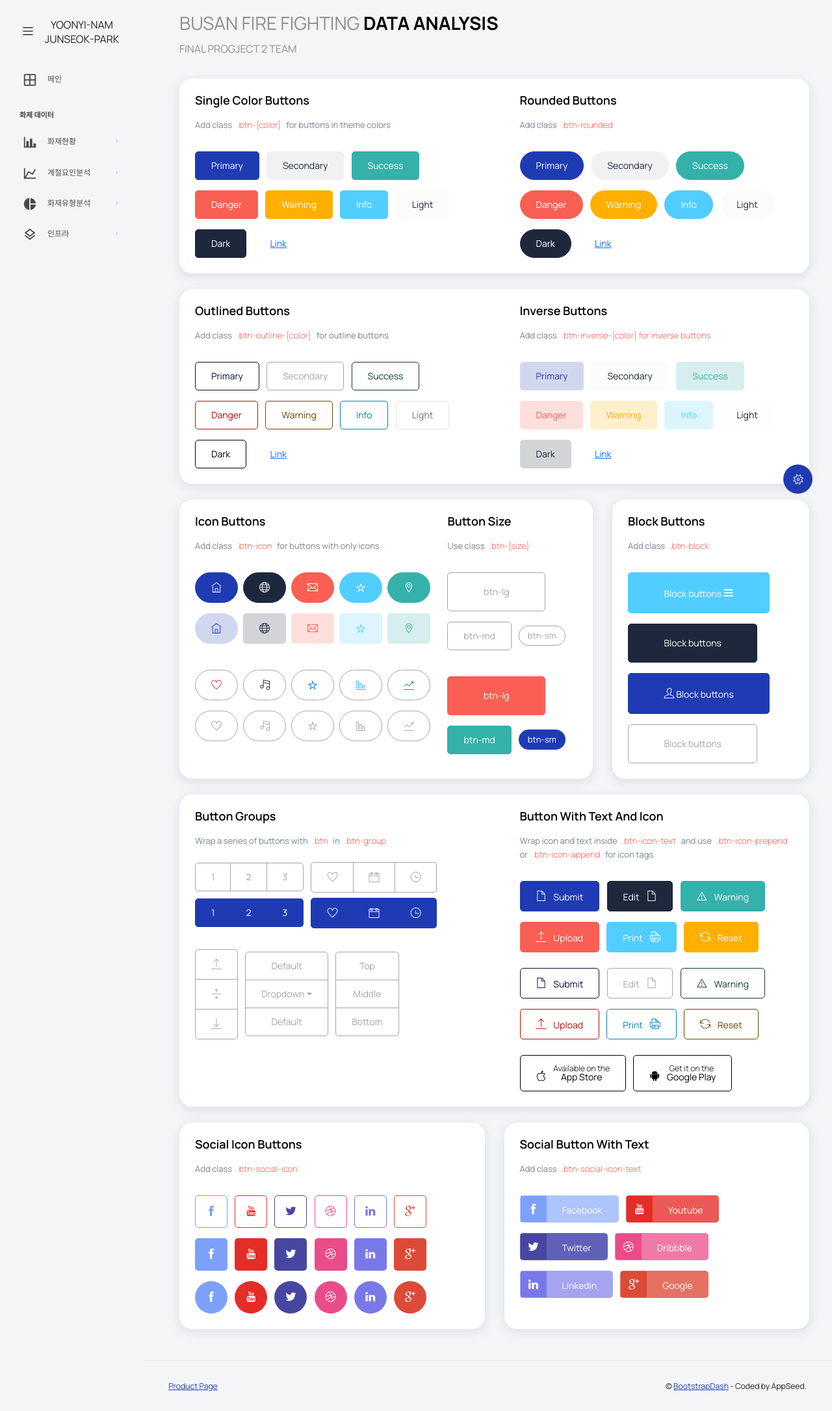
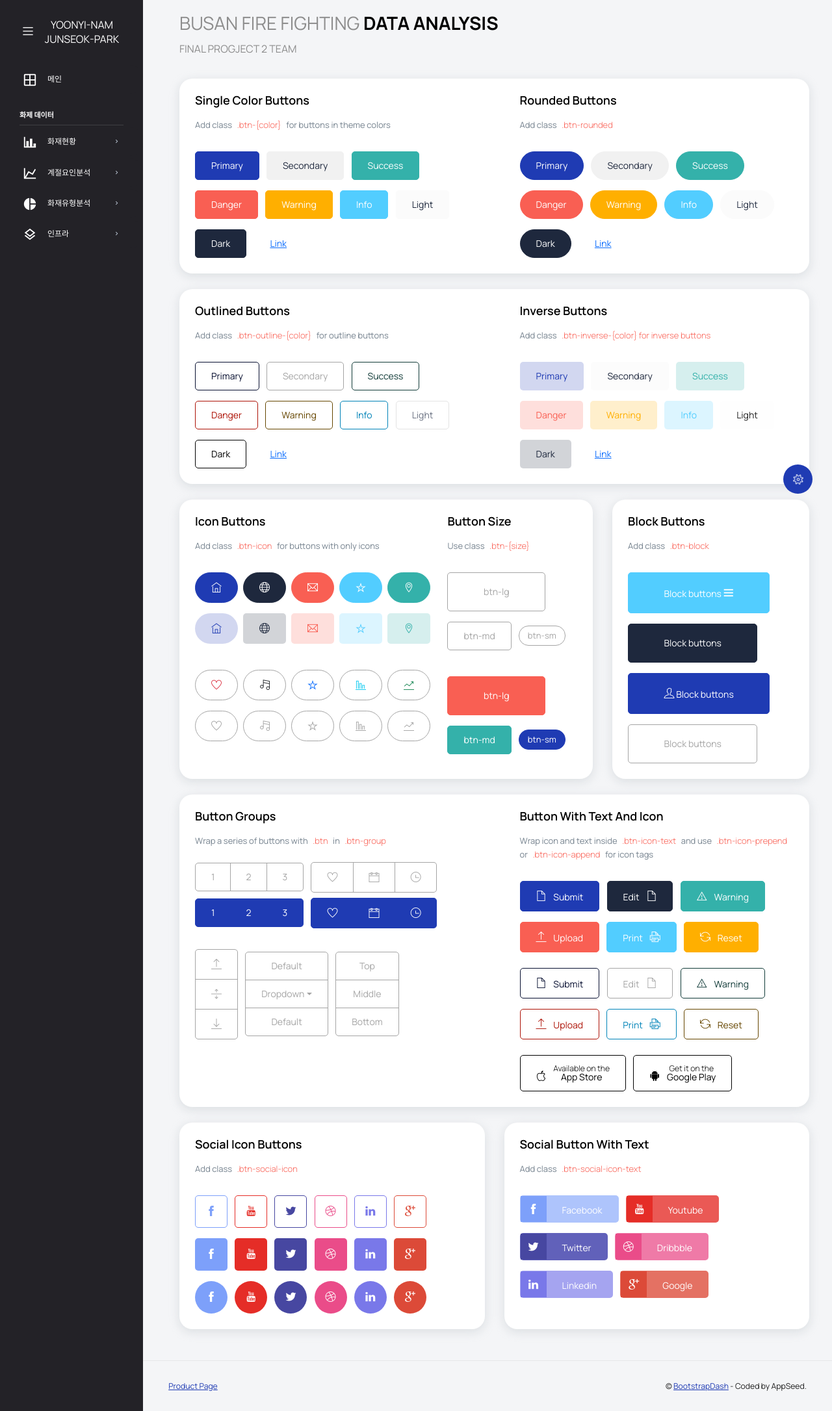
Before and after one commit to lilpkiah/FireFightingProject_Tableau, a Django app: template firefightingproject_tableau/apps/templates/home/buttons.html in a window 1280 px wide. Shown: the whole page at 65% size. Run offline with Django 3.2, Linux system fonts and the light colour scheme; the template is opened without the code that fills it, so the values that code supplies are empty; some libraries are stand-ins or nearby versions.

Commit message:
sidebar color

```diff
--- a/firefightingproject_tableau/apps/templates/includes/navigation.html
+++ b/firefightingproject_tableau/apps/templates/includes/navigation.html
@@ -1,11 +1,11 @@
     <nav class="navbar default-layout col-lg-12 col-12 p-0 fixed-top d-flex align-items-top flex-row">
-      <div class="text-center navbar-brand-wrapper d-flex align-items-center justify-content-start">
+      <div class="text-center navbar-brand-wrapper d-flex align-items-center justify-content-start" style="background-color:#232227">
         <div class="me-3">
           <button class="navbar-toggler navbar-toggler align-self-center" type="button" data-bs-toggle="minimize">
-            <span class="icon-menu"></span>
+            <span class="icon-menu" style="color:#FFFFFF"></span>
           </button>
         </div>
-        <div>
+        <div style="color:#FFFFFF">
           YOONYI-NAM JUNSEOK-PARK
         </div>
       </div>
--- a/firefightingproject_tableau/apps/templates/includes/sidebar.html
+++ b/firefightingproject_tableau/apps/templates/includes/sidebar.html
@@ -1,75 +1,75 @@
 
-<nav class="sidebar sidebar-offcanvas" id="sidebar">
+<nav class="sidebar sidebar-offcanvas" id="sidebar" style="background-color:#232227">
         <ul class="nav">
           <li class="nav-item">
-            <a class="nav-link" href="index.html">
-              <i class="mdi mdi-grid-large menu-icon"></i>
-              <span class="menu-title">메인</span>
+            <a class="nav-link" href="index.html" style="background-color:#232227">
+              <i class="mdi mdi-grid-large menu-icon" style="color:#FFFFFF"></i>
+              <span class="menu-title" style="color:#FFFFFF">메인</span>
             </a>
           </li>
-          <li class="nav-item nav-category">화제 데이터</li>
+          <li class="nav-item nav-category" style="color:#FFFFFF">화제 데이터</li>
           <li class="nav-item">
-            <a class="nav-link" data-bs-toggle="collapse" href="#form-elements" aria-expanded="false" aria-controls="form-elements">
-              <i class="menu-icon mdi mdi-chart-bar"></i>
-              <span class="menu-title">화재현황</span>
+            <a class="nav-link" data-bs-toggle="collapse" href="#form-elements" aria-expanded="false" aria-controls="form-elements" style="background-color:#232227">
+              <i class="menu-icon mdi mdi-chart-bar" style="color:#FFFFFF"></i>
+              <span class="menu-title" style="color:#FFFFFF">화재현황</span>
               <i class="menu-arrow"></i>
             </a>
-            <div class="collapse" id="form-elements">
-              <ul class="nav flex-column sub-menu">
-                <li class="nav-item"><a class="nav-link" href="/situations.html">화재현황</a></li>
+            <div class="collapse" id="form-elements" style="background-color:#232227">
+              <ul class="nav flex-column sub-menu" style="background-color:#232227">
+                <li class="nav-item"><a class="nav-link" href="/situations.html" style="color:#FFFFFF">화재현황</a></li>
               </ul>
             </div>
           </li>
-          <li class="nav-item">
-            <a class="nav-link" data-bs-toggle="collapse" href="#charts" aria-expanded="false" aria-controls="charts">
-              <i class="menu-icon mdi mdi-chart-line"></i>
-              <span class="menu-title">계절요인분석</span>
+          <li class="nav-item" style="background-color:#232227">
+            <a class="nav-link" data-bs-toggle="collapse" href="#charts" aria-expanded="false" aria-controls="charts" style="background-color:#232227">
+              <i class="menu-icon mdi mdi-chart-line" style="color:#FFFFFF"></i>
+              <span class="menu-title" style="color:#FFFFFF">계절요인분석</span>
               <i class="menu-arrow"></i>
             </a>
             <div class="collapse" id="charts">
-              <ul class="nav flex-column sub-menu">
+              <ul class="nav flex-column sub-menu" style="background-color:#232227">
 
-                <li class="nav-item"> <a class="nav-link" href="/chartjs1.html">풍속요인</a></li>
+                <li class="nav-item"> <a class="nav-link" href="/chartjs1.html" style="background-color:#232227;color:#FFFFFF;">풍속요인</a></li>
 
            </ul>
 
             </div>
             <div class="collapse" id="charts">
-              <ul class="nav flex-column sub-menu">
+              <ul class="nav flex-column sub-menu" style="background-color:#232227">
 
-                <li class="nav-item"> <a class="nav-link" href="/chartjs2.html">습도요인</a></li>
+                <li class="nav-item"> <a class="nav-link" href="/chartjs2.html" style="background-color:#232227;color:#FFFFFF;">습도요인</a></li>
 
          </ul>
             </div>
             <div class="collapse" id="charts">
-              <ul class="nav flex-column sub-menu">
+              <ul class="nav flex-column sub-menu" style="background-color:#232227">
 
-                <li class="nav-item"> <a class="nav-link" href="/chartjs3.html">온도요인</a></li>
+                <li class="nav-item"> <a class="nav-link" href="/chartjs3.html" style="background-color:#232227;color:#FFFFFF;">온도요인</a></li>
 
 		 </ul>
             </div>
           </li>
           <li class="nav-item">
-            <a class="nav-link" data-bs-toggle="collapse" href="#tables" aria-expanded="false" aria-controls="tables">
-              <i class="menu-icon mdi mdi-chart-pie"></i>
-              <span class="menu-title">화재유형분석</span>
+            <a class="nav-link" data-bs-toggle="collapse" href="#tables" aria-expanded="false" aria-controls="tables" style="background-color:#232227">
+              <i class="menu-icon mdi mdi-chart-pie" style="color:#FFFFFF"></i>
+              <span class="menu-title" style="color:#FFFFFF">화재유형분석</span>
               <i class="menu-arrow"></i>
             </a>
             <div class="collapse" id="tables">
-              <ul class="nav flex-column sub-menu">
-                <li class="nav-item"> <a class="nav-link" href="/fire_type?place=판매시설">화재장소</a></li>
+              <ul class="nav flex-column sub-menu" style="background-color:#232227">
+                <li class="nav-item"> <a class="nav-link" href="/fire_type?place=판매시설" style="color:#FFFFFF">화재장소</a></li>
               </ul>
             </div>
           </li>
           <li class="nav-item">
-            <a class="nav-link" data-bs-toggle="collapse" href="#icons" aria-expanded="false" aria-controls="icons">
-              <i class="menu-icon mdi mdi-layers-outline"></i>
-              <span class="menu-title">인프라</span>
+            <a class="nav-link" data-bs-toggle="collapse" href="#icons" aria-expanded="false" aria-controls="icons" style="background-color:#232227">
+              <i class="menu-icon mdi mdi-layers-outline" style="color:#FFFFFF"></i>
+              <span class="menu-title" style="color:#FFFFFF">인프라</span>
               <i class="menu-arrow"></i>
             </a>
             <div class="collapse" id="icons">
-              <ul class="nav flex-column sub-menu">
-                <li class="nav-item"> <a class="nav-link" href="/fire_fighting_infra.html">소방 인프라</a></li>
+              <ul class="nav flex-column sub-menu" style="background-color:#232227">
+                <li class="nav-item"> <a class="nav-link" href="/fire_fighting_infra.html" style="color:#FFFFFF">소방 인프라</a></li>
               </ul>
             </div>
           </li>
```
